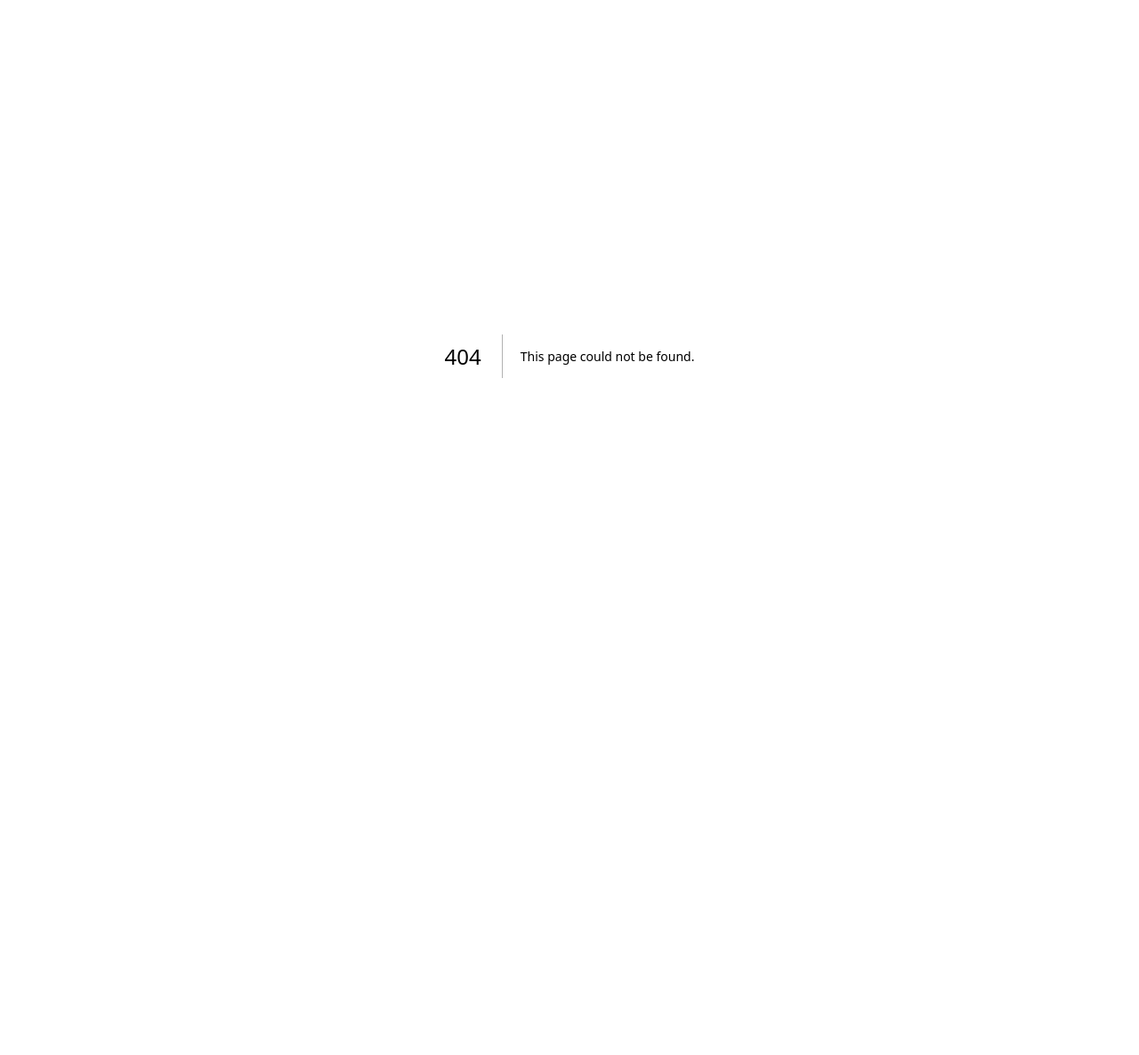
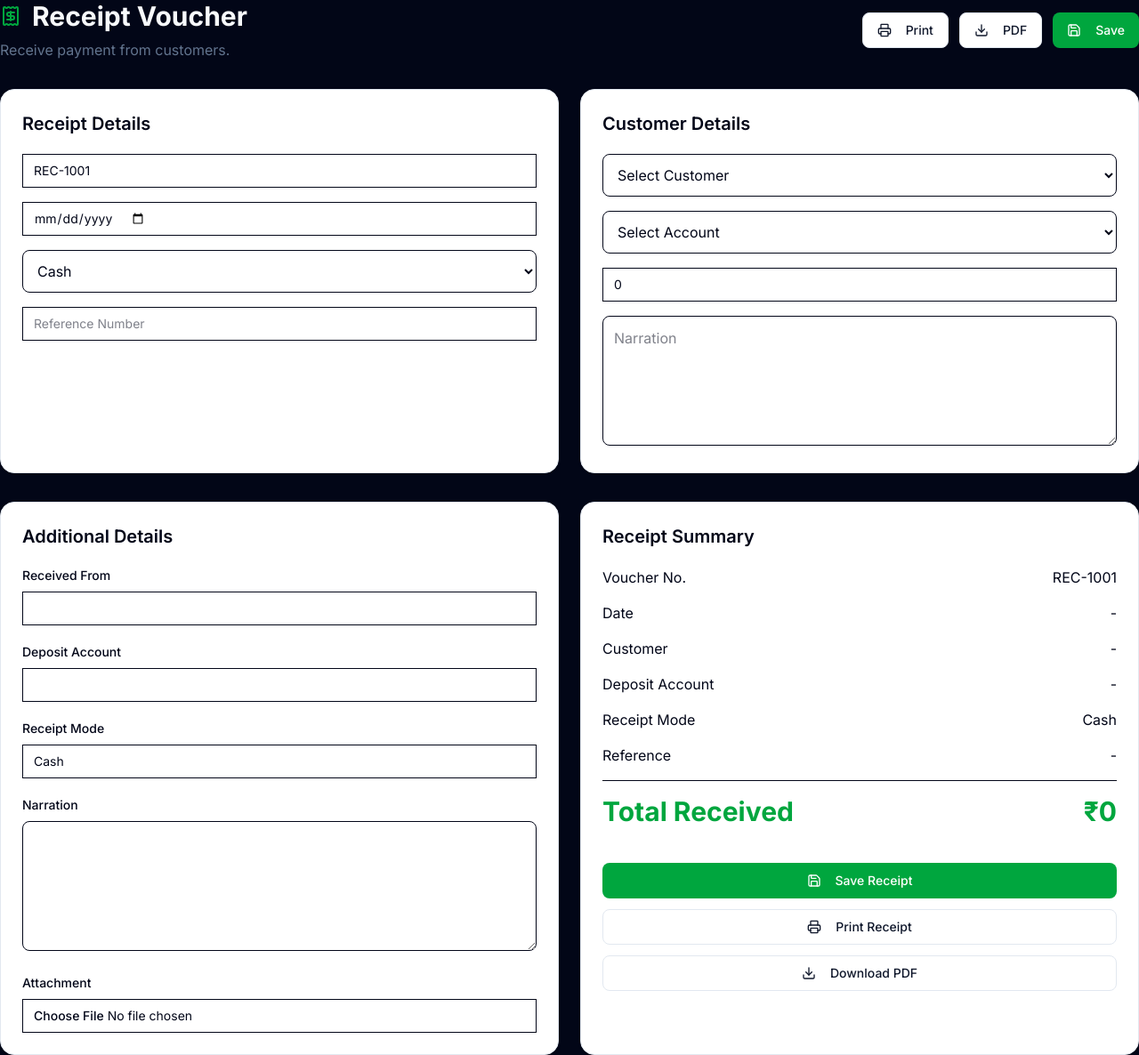
Before and after one commit to Kesarkarale/LedgerFlow, a Next.js app: page /receipt in a window 1280 px wide. Before the commit this address had no page. Shown: the whole page at 89% size. Before the commit the page ends 800 px from the top, so only its background shows below. Built offline with nearby package versions, Linux system fonts and the light colour scheme.

Commit message:
Create page.tsx

```diff
--- /dev/null
+++ b/src/app/receipt/page.tsx
@@ -0,0 +1,443 @@
+"use client";
+
+import { useMemo, useState } from "react";
+import {
+  Receipt,
+  Save,
+  Printer,
+  Download,
+} from "lucide-react";
+
+import { Card } from "@/components/ui/card";
+import { Button } from "@/components/ui/button";
+import { Input } from "@/components/ui/input";
+
+const customers = [
+  "ABC Traders",
+  "XYZ Enterprises",
+  "Sai Electricals",
+  "Shree Ganesh Mart",
+];
+
+const accounts = [
+  "Cash Account",
+  "HDFC Bank",
+  "ICICI Bank",
+  "SBI Bank",
+];
+
+export default function ReceiptPage() {
+
+  const [voucherNo] = useState("REC-1001");
+
+  const [date, setDate] = useState("");
+
+  const [customer, setCustomer] = useState("");
+
+  const [account, setAccount] = useState("");
+
+  const [receiptMode, setReceiptMode] =
+    useState("Cash");
+
+  const [amount, setAmount] = useState(0);
+
+  const [reference, setReference] =
+    useState("");
+
+  const [remarks, setRemarks] =
+    useState("");
+
+  const total = useMemo(
+    () => amount,
+    [amount]
+  );
+
+  return (
+
+<div className="space-y-8">
+
+<div className="flex items-center justify-between">
+
+<div>
+
+<h1 className="flex items-center gap-3 text-3xl font-bold">
+
+<Receipt className="text-green-600"/>
+
+Receipt Voucher
+
+</h1>
+
+<p className="mt-2 text-slate-500">
+
+Receive payment from customers.
+
+</p>
+
+</div>
+
+<div className="flex gap-3">
+
+<Button variant="outline">
+
+<Printer className="mr-2 h-4 w-4"/>
+
+Print
+
+</Button>
+
+<Button variant="outline">
+
+<Download className="mr-2 h-4 w-4"/>
+
+PDF
+
+</Button>
+
+<Button className="bg-green-600 hover:bg-green-700">
+
+<Save className="mr-2 h-4 w-4"/>
+
+Save
+
+</Button>
+
+</div>
+
+</div>
+
+<div className="grid gap-6 lg:grid-cols-2">
+
+<Card className="p-6">
+
+<h2 className="mb-5 text-xl font-semibold">
+
+Receipt Details
+
+</h2>
+
+<div className="space-y-4">
+
+<Input
+value={voucherNo}
+readOnly
+/>
+
+<Input
+type="date"
+value={date}
+onChange={(e)=>setDate(e.target.value)}
+/>
+
+<select
+value={receiptMode}
+onChange={(e)=>setReceiptMode(e.target.value)}
+className="w-full rounded-lg border p-3"
+>
+
+<option>Cash</option>
+<option>Bank</option>
+<option>UPI</option>
+<option>Cheque</option>
+<option>NEFT</option>
+
+</select>
+
+<Input
+placeholder="Reference Number"
+value={reference}
+onChange={(e)=>setReference(e.target.value)}
+/>
+
+</div>
+
+</Card>
+
+<Card className="p-6">
+
+<h2 className="mb-5 text-xl font-semibold">
+
+Customer Details
+
+</h2>
+
+<div className="space-y-4">
+
+<select
+value={customer}
+onChange={(e)=>setCustomer(e.target.value)}
+className="w-full rounded-lg border p-3"
+>
+
+<option value="">
+Select Customer
+</option>
+
+{customers.map((c)=>(
+
+<option
+key={c}
+value={c}
+>
+
+{c}
+
+</option>
+
+))}
+
+</select>
+
+<select
+value={account}
+onChange={(e)=>setAccount(e.target.value)}
+className="w-full rounded-lg border p-3"
+>
+
+<option value="">
+Select Account
+</option>
+
+{accounts.map((a)=>(
+
+<option
+key={a}
+value={a}
+>
+
+{a}
+
+</option>
+
+))}
+
+</select>
+
+<Input
+type="number"
+placeholder="Amount"
+value={amount}
+onChange={(e)=>
+setAmount(Number(e.target.value))
+}
+/>
+
+<textarea
+rows={5}
+value={remarks}
+onChange={(e)=>setRemarks(e.target.value)}
+placeholder="Narration"
+className="w-full rounded-lg border p-3"
+/>
+
+</div>
+
+</Card>
+
+</div>
+        {/* ================= Receipt Summary ================= */}
+
+      <div className="grid gap-6 lg:grid-cols-2">
+
+        {/* Additional Details */}
+
+        <Card className="p-6">
+
+          <h2 className="mb-5 text-xl font-semibold">
+            Additional Details
+          </h2>
+
+          <div className="space-y-5">
+
+            <div>
+
+              <label className="mb-2 block text-sm font-medium">
+                Received From
+              </label>
+
+              <Input
+                value={customer}
+                readOnly
+              />
+
+            </div>
+
+            <div>
+
+              <label className="mb-2 block text-sm font-medium">
+                Deposit Account
+              </label>
+
+              <Input
+                value={account}
+                readOnly
+              />
+
+            </div>
+
+            <div>
+
+              <label className="mb-2 block text-sm font-medium">
+                Receipt Mode
+              </label>
+
+              <Input
+                value={receiptMode}
+                readOnly
+              />
+
+            </div>
+
+            <div>
+
+              <label className="mb-2 block text-sm font-medium">
+                Narration
+              </label>
+
+              <textarea
+                rows={5}
+                value={remarks}
+                onChange={(e)=>setRemarks(e.target.value)}
+                className="w-full rounded-lg border p-3"
+              />
+
+            </div>
+
+            <div>
+
+              <label className="mb-2 block text-sm font-medium">
+                Attachment
+              </label>
+
+              <Input type="file"/>
+
+            </div>
+
+          </div>
+
+        </Card>
+
+        {/* Receipt Summary */}
+
+        <Card className="p-6">
+
+          <h2 className="mb-5 text-xl font-semibold">
+            Receipt Summary
+          </h2>
+
+          <div className="space-y-4">
+
+            <div className="flex justify-between">
+
+              <span>Voucher No.</span>
+
+              <span>{voucherNo}</span>
+
+            </div>
+
+            <div className="flex justify-between">
+
+              <span>Date</span>
+
+              <span>{date || "-"}</span>
+
+            </div>
+
+            <div className="flex justify-between">
+
+              <span>Customer</span>
+
+              <span>{customer || "-"}</span>
+
+            </div>
+
+            <div className="flex justify-between">
+
+              <span>Deposit Account</span>
+
+              <span>{account || "-"}</span>
+
+            </div>
+
+            <div className="flex justify-between">
+
+              <span>Receipt Mode</span>
+
+              <span>{receiptMode}</span>
+
+            </div>
+
+            <div className="flex justify-between">
+
+              <span>Reference</span>
+
+              <span>{reference || "-"}</span>
+
+            </div>
+
+            <hr/>
+
+            <div className="flex justify-between text-3xl font-bold text-green-600">
+
+              <span>Total Received</span>
+
+              <span>
+
+                ₹{total.toLocaleString()}
+
+              </span>
+
+            </div>
+
+            <div className="grid gap-3 pt-6">
+
+              <Button
+                className="bg-green-600 hover:bg-green-700"
+                onClick={() =>
+                  alert("Receipt Saved Successfully")
+                }
+              >
+
+                <Save className="mr-2 h-4 w-4"/>
+
+                Save Receipt
+
+              </Button>
+
+              <Button
+                variant="outline"
+                onClick={() => window.print()}
+              >
+
+                <Printer className="mr-2 h-4 w-4"/>
+
+                Print Receipt
+
+              </Button>
+
+              <Button
+                variant="outline"
+                onClick={() =>
+                  alert("PDF Download Coming Soon")
+                }
+              >
+
+                <Download className="mr-2 h-4 w-4"/>
+
+                Download PDF
+
+              </Button>
+
+            </div>
+
+          </div>
+
+        </Card>
+
+      </div>
+
+    </div>
+
+  );
+
+}
```
